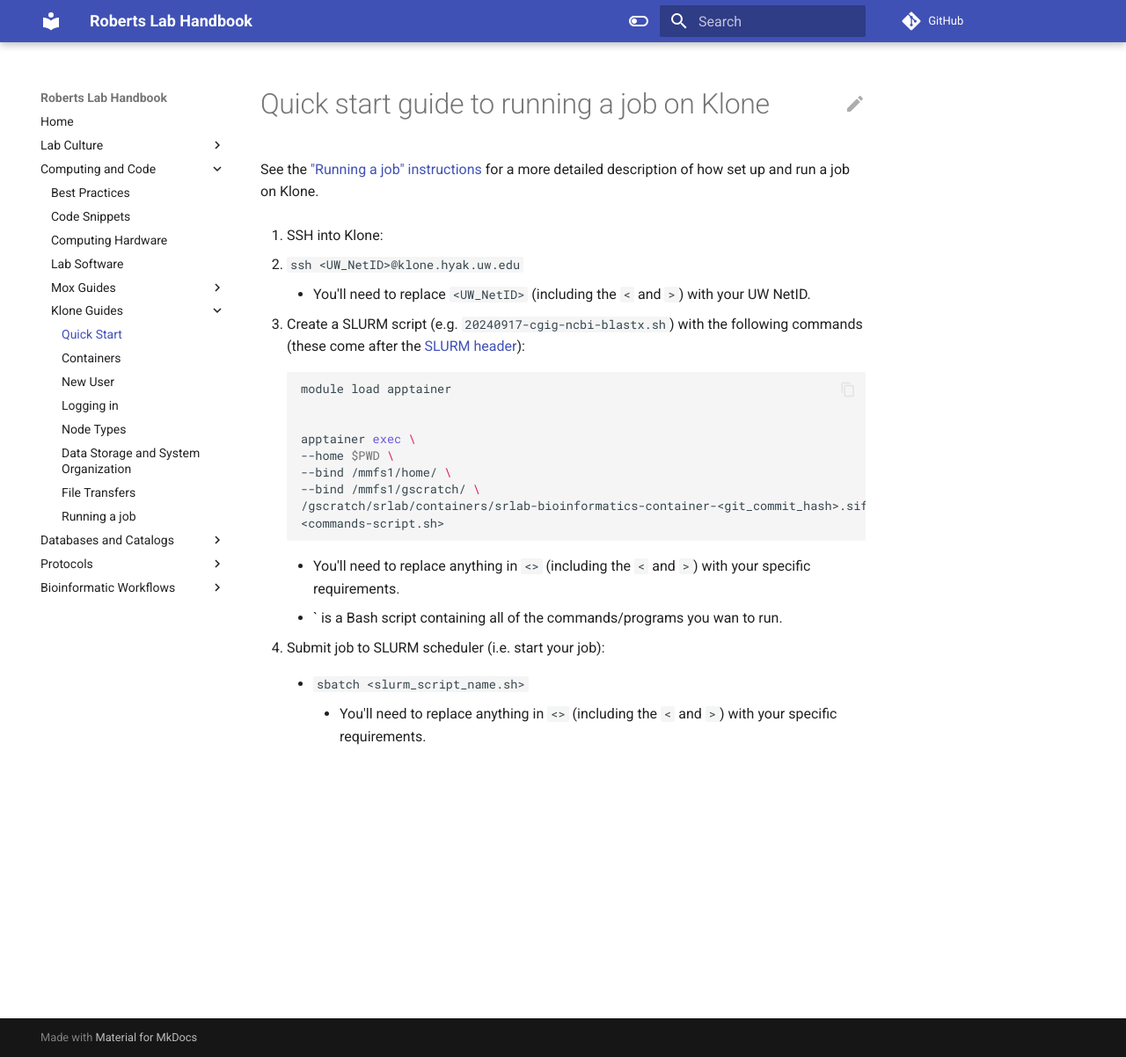
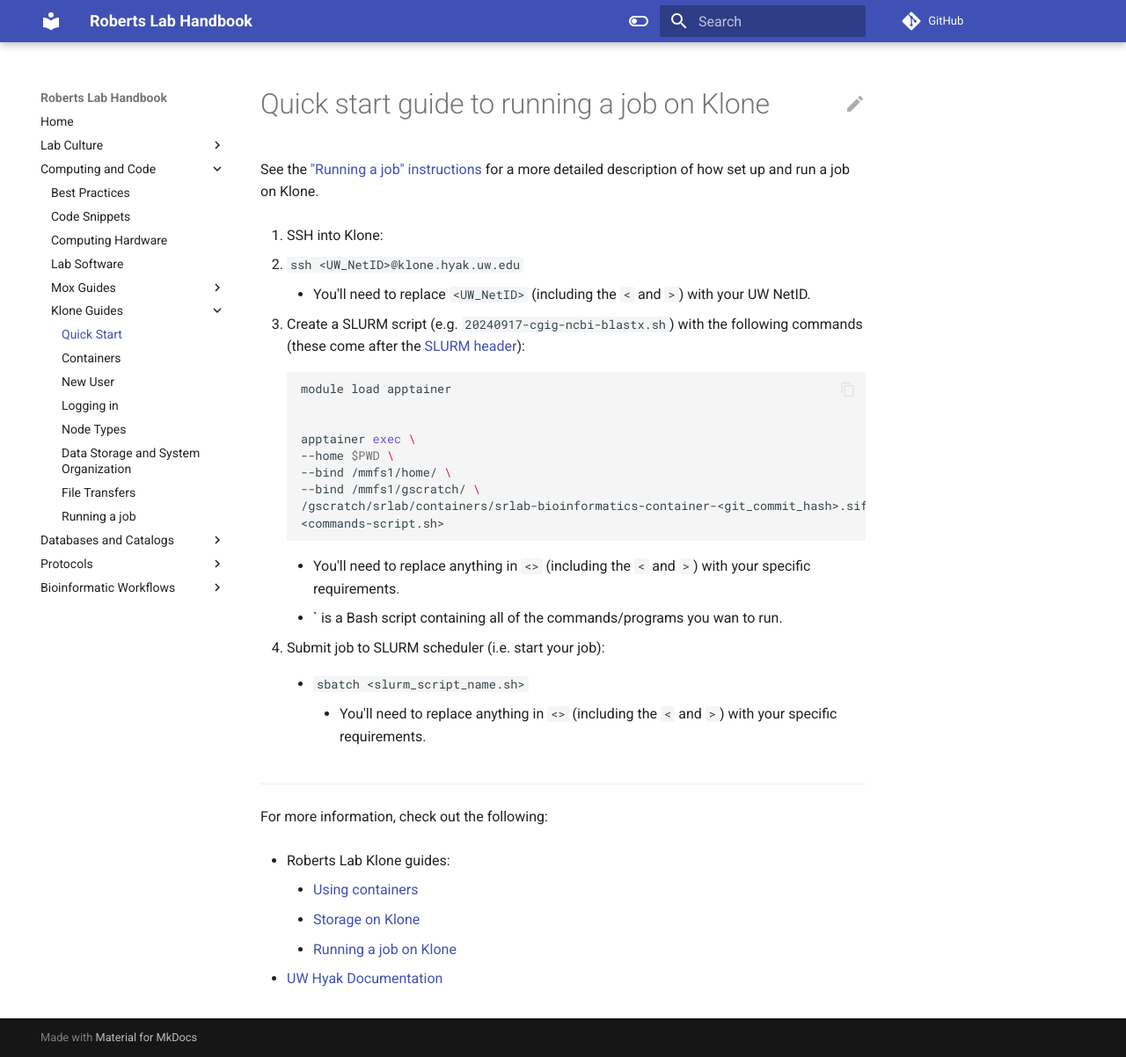
Before and after one commit to RobertsLab/resources, an MkDocs documentation site: the page built from docs/klone_quick-start.md, in a window 1280 px wide and 1202 px high. Shown: the whole window at 88% size. Built offline with MkDocs 1.6.1 and Material for MkDocs 9.7.7, drawn with Linux system fonts in a browser that asks for light colours; comment, search, counter and statistics services are not loaded.

Commit message:
add links for more info to klone_quick-start.md

```diff
--- a/docs/klone_quick-start.md
+++ b/docs/klone_quick-start.md
@@ -30,3 +30,15 @@ See the ["Running a job" instructions](./klone_Running-a-Job.md) for a more deta
     - `sbatch <slurm_script_name.sh>`
 
         - You'll need to replace anything in `<>` (including the `<` and `>`) with your specific requirements.
+
+---
+
+For more information, check out the following:
+
+- Roberts Lab Klone guides:
+
+    - [Using containers](./klone_containers.md)
+    - [Storage on Klone](./klone_Data-Storage-and-System-Organization.md)
+    - [Running a job on Klone](./klone_Running-a-Job.md)
+
+- [UW Hyak Documentation](https://hyak.uw.edu/docs)
```
